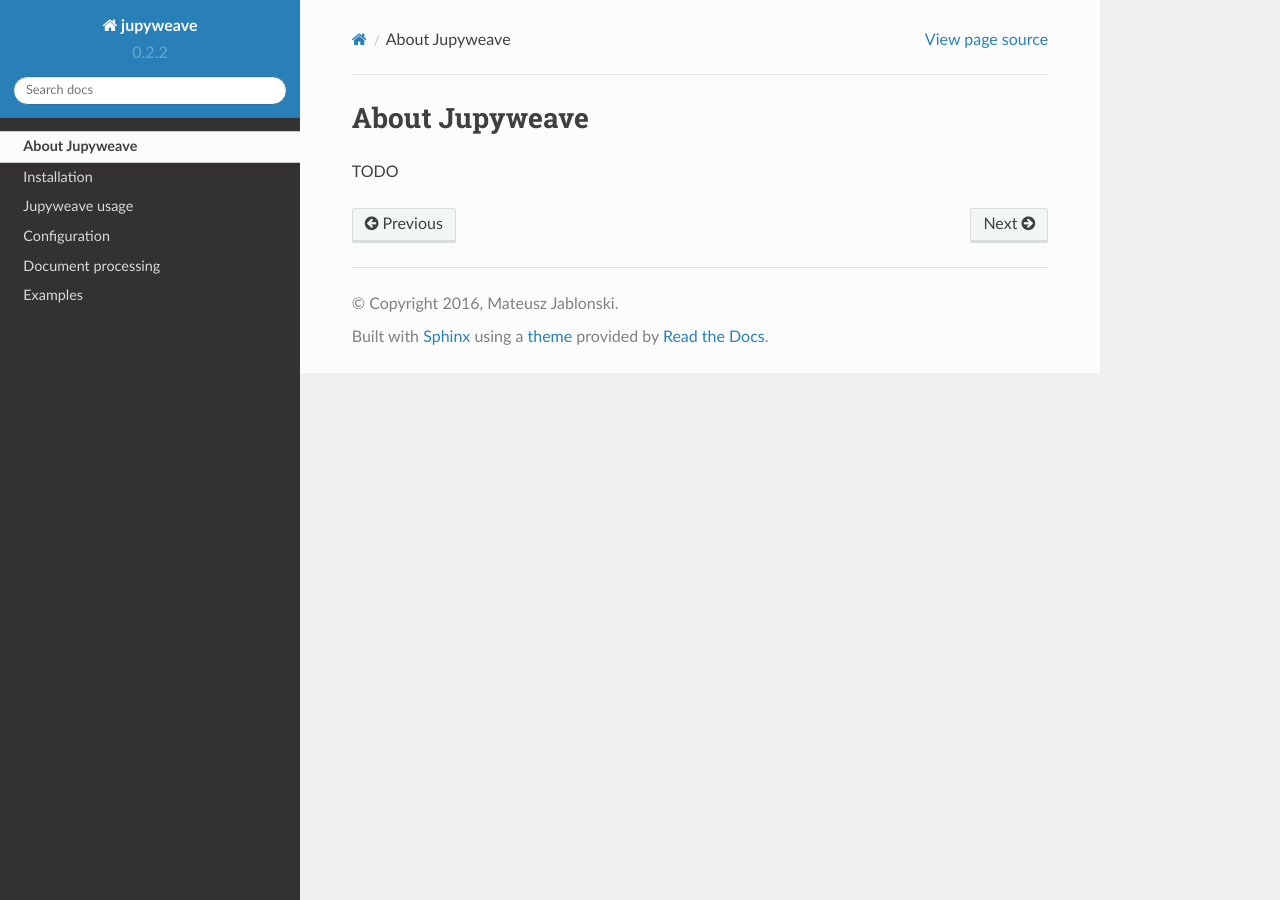
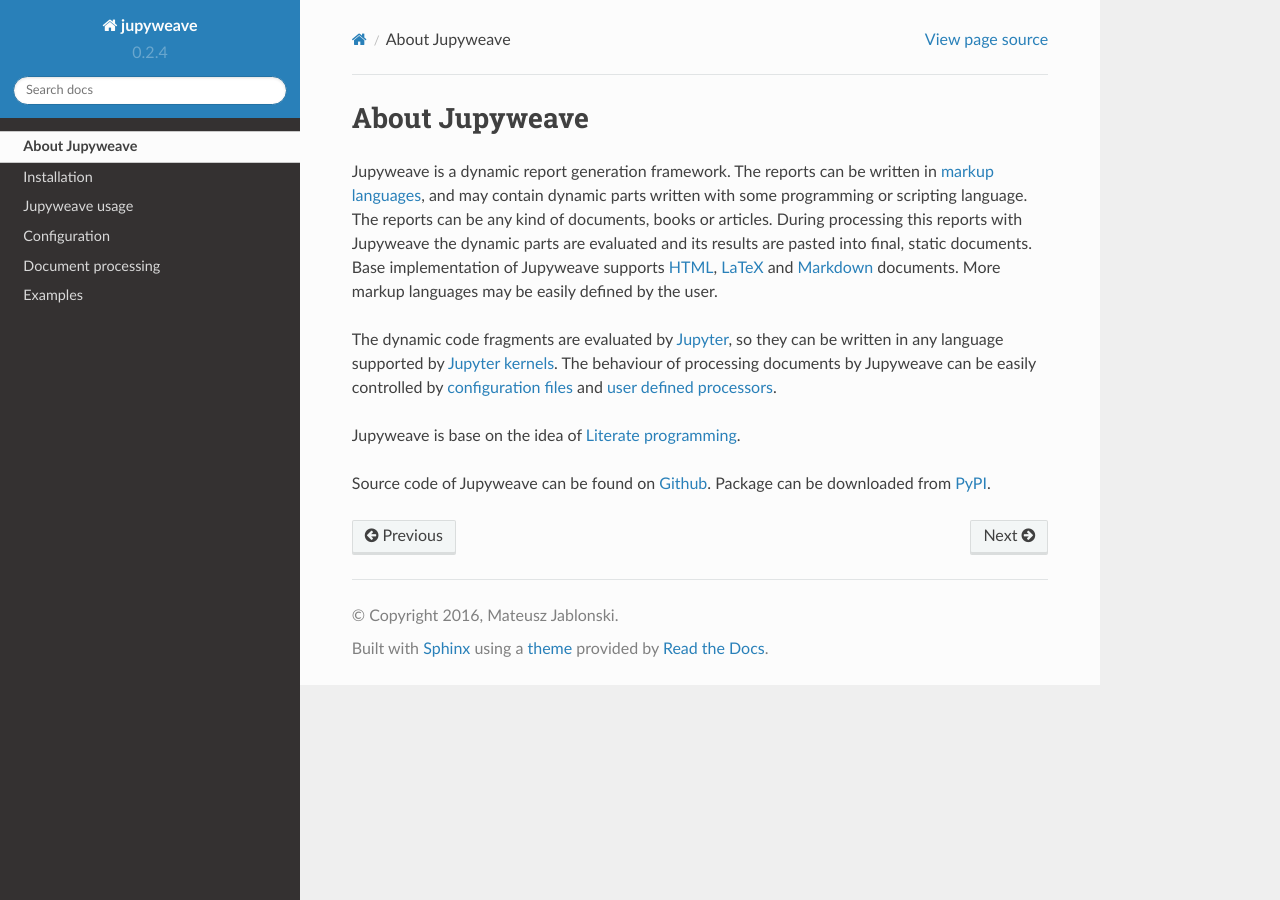
Before and after one commit to jablonskim/jupyweave, a Sphinx documentation site: the page built from docs/source/about.rst, in a window 1280 px wide. Built offline with Sphinx 7.4.7 and the Read the Docs theme 2.0.0, drawn with Linux system fonts in a browser that asks for light colours.

Commit message:
About docs

```diff
--- a/docs/source/about.rst
+++ b/docs/source/about.rst
@@ -1,4 +1,21 @@
 About Jupyweave
 ===============
 
-TODO
+Jupyweave is a dynamic report generation framework. The reports can be written in
+`markup languages <https://en.wikipedia.org/wiki/Markup_language>`_, and may
+contain dynamic parts written with some programming or scripting language. The reports can be any kind of documents,
+books or articles. During processing this reports with Jupyweave the dynamic parts are evaluated and its results
+are pasted into final, static documents. Base implementation of Jupyweave supports
+`HTML <https://www.w3.org/html/>`_, `LaTeX <https://www.latex-project.org/>`_ and
+`Markdown <http://daringfireball.net/projects/markdown/>`_ documents.
+More markup languages may be easily defined by the user.
+
+The dynamic code fragments are evaluated by `Jupyter <http://jupyter.org/>`_, so they can be written in any language
+supported by `Jupyter kernels <https://github.com/ipython/ipython/wiki/IPython-kernels-for-other-languages>`_.
+The behaviour of processing documents by Jupyweave can be easily
+controlled by :doc:`configuration files <config>` and :doc:`user defined processors <processors>`.
+
+Jupyweave is base on the idea of `Literate programming <https://en.wikipedia.org/wiki/Literate_programming>`_.
+
+Source code of Jupyweave can be found on `Github <https://github.com/jablonskim/jupyweave>`_.
+Package can be downloaded from `PyPI <https://pypi.python.org/pypi/jupyweave>`_.
--- a/docs/source/conf.py
+++ b/docs/source/conf.py
@@ -55,9 +55,9 @@
 # built documents.
 #
 # The short X.Y version.
-version = '0.2.2'
+version = '0.2.4'
 # The full version, including alpha/beta/rc tags.
-release = '0.2.2'
+release = '0.2.4'
 
 # The language for content autogenerated by Sphinx. Refer to documentation
 # for a list of supported languages.
```
Also changed, not shown: docs/source/processors.rst (+14 -10 lines).
